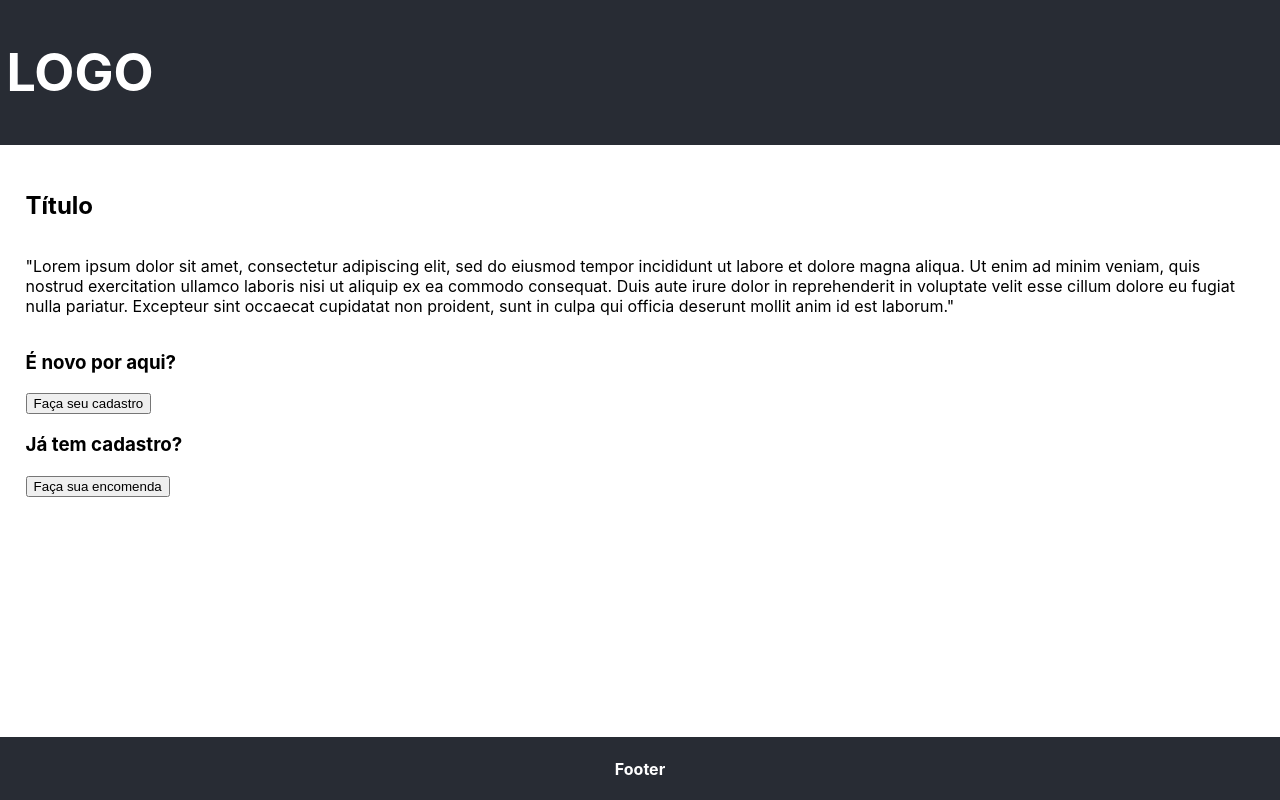
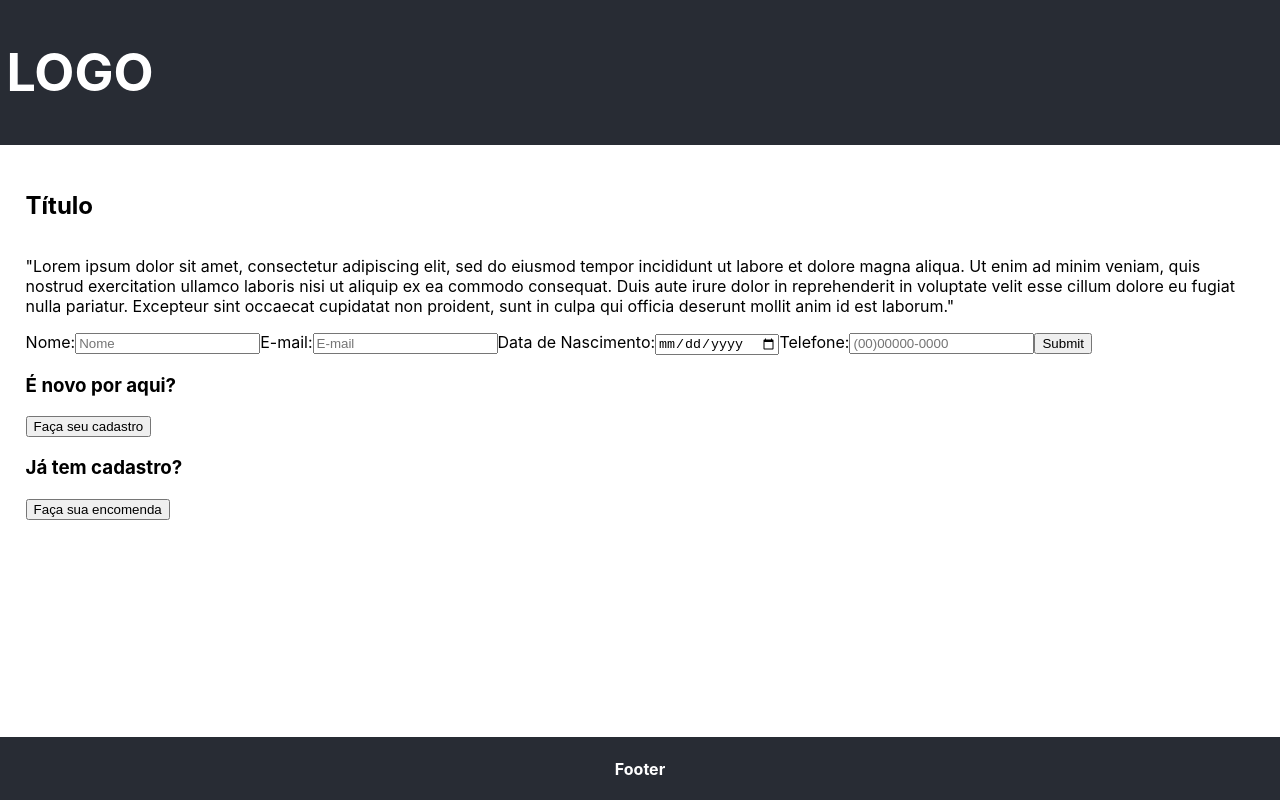
Before and after one commit to casscannelle/hoc-reactform, a React (Create React App) app: page / in a window 1280 px wide. Built offline with nearby package versions, Linux system fonts and the light colour scheme.

Commit message:
Formulário 1

```diff
--- a/package.json
+++ b/package.json
@@ -8,6 +8,7 @@
     "@testing-library/user-event": "^13.5.0",
     "react": "^18.2.0",
     "react-dom": "^18.2.0",
+    "react-hook-form": "^7.50.1",
     "react-modal": "^3.16.1",
     "react-scripts": "5.0.1",
     "web-vitals": "^2.1.4"
--- a/src/App.js
+++ b/src/App.js
@@ -1,4 +1,5 @@
 import './App.css';
+import FormInscricao from './components/FormInscricao/FormInscricao';
 
 const App =() => {
 
@@ -14,7 +15,7 @@ const App =() => {
 
         <h2>Título</h2>
         <p>"Lorem ipsum dolor sit amet, consectetur adipiscing elit, sed do eiusmod tempor incididunt ut labore et dolore magna aliqua. Ut enim ad minim veniam, quis nostrud exercitation ullamco laboris nisi ut aliquip ex ea commodo consequat. Duis aute irure dolor in reprehenderit in voluptate velit esse cillum dolore eu fugiat nulla pariatur. Excepteur sint occaecat cupidatat non proident, sunt in culpa qui officia deserunt mollit anim id est laborum."</p>
-
+          <FormInscricao />
         <span>
           <h3>É novo por aqui?</h3>
           <button>Faça seu cadastro</button>
--- a/src/components/FormInscricao/FormInscricao.js
+++ b/src/components/FormInscricao/FormInscricao.js
@@ -0,0 +1,100 @@
+import { useState } from "react";
+
+const FormInscricao = () => {
+    const [nome, setNome] = useState('');
+    const [email, setEmail] = useState('');
+    const [telefone, setTelefone] = useState('');
+    const [aniversario, setAniversario] = useState('');
+    const [isSubmitting, setIsSubmitting] = useState(false);
+    const [errors, setErrors] = useState({});
+
+    const telefoneRegex = /^(\d{2})(\d{5})(\d{4})$/;
+
+    const validateForm = () => {
+        const errors = {};
+        if (nome.length < 3) {
+            errors.nome = 'Por favor, digite seu nome';
+        }
+        if (!telefoneRegex.test(telefone)) {
+            errors.telefone = 'Por favor, digite um telefone válido';
+        } else if (/(\d)\1{10}/.test(telefone.replace(/\D/g, ''))) {
+            errors.telefone = 'Por favor, evite números repetidos no telefone';
+        }
+        return errors;
+    };
+
+    const onSubmit = async (e) => {
+        e.preventDefault();
+
+    const validationErrors = validateForm();
+        if (Object.keys(validationErrors).length === 0) {
+            setIsSubmitting(true);
+
+        await new Promise((resolver) => setTimeout(resolver, 500));
+        alert('Enviado!');
+        setIsSubmitting(false);
+
+        setNome('');
+        setEmail('');
+        setTelefone('');
+        setAniversario('');
+        setErrors({});
+        }
+        else {
+        setErrors(validationErrors);
+        }
+    };
+
+
+    return (
+        <div className="form-container">
+            <form onSubmit={onSubmit} className="space-y-8">
+                <label>Nome:</label>
+                    <input
+                    value={nome}
+                    onChange={(e) => setNome(e.target.value)}
+                    type="text"
+                    id="nome"
+                    placeholder="Nome"
+                    required
+                    />
+                    {!errors.hasOwnProperty('nome') ? null : <p className="error-message">{errors.nome}</p>}
+                <label>E-mail:</label>
+                    <input
+                    value={email}
+                    onChange={(e) => setEmail(e.target.value)}
+                    type="email"
+                    id="email"
+                    placeholder="E-mail"
+                    required
+                    />
+                <label>Data de Nascimento:</label>
+                    <input
+                    value={aniversario}
+                    onChange={(e) => setAniversario(e.target.value)}
+                    type="date"
+                    id="aniversario"
+                    placeholder=""
+                    required
+                    />
+                <label>Telefone:</label>
+                    <input
+                    value={telefone}
+                    onChange={(e) => setTelefone(e.target.value)}
+                    type="text"
+                    id="telefone"
+                    placeholder="(00)00000-0000"
+                    required
+                    />
+                    {!errors.hasOwnProperty('telefone') ? null : <p className="error-message">{errors.telefone}</p>}
+                <button type="submit" disabled={isSubmitting}>
+                    Submit
+                </button>
+            </form>
+        </div>
+
+    );
+}
+
+
+export default FormInscricao;
```
Also changed, not shown: src/components/FormEncomenda/FormEncomenda.js (+100 -0 lines), 1 other file (tests, documents, lock files or other folders).
